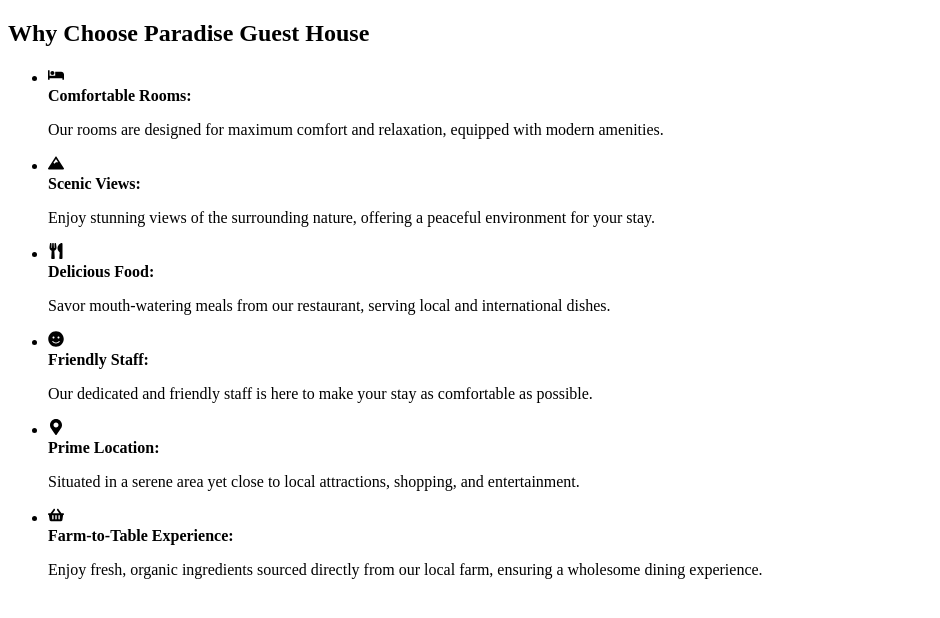
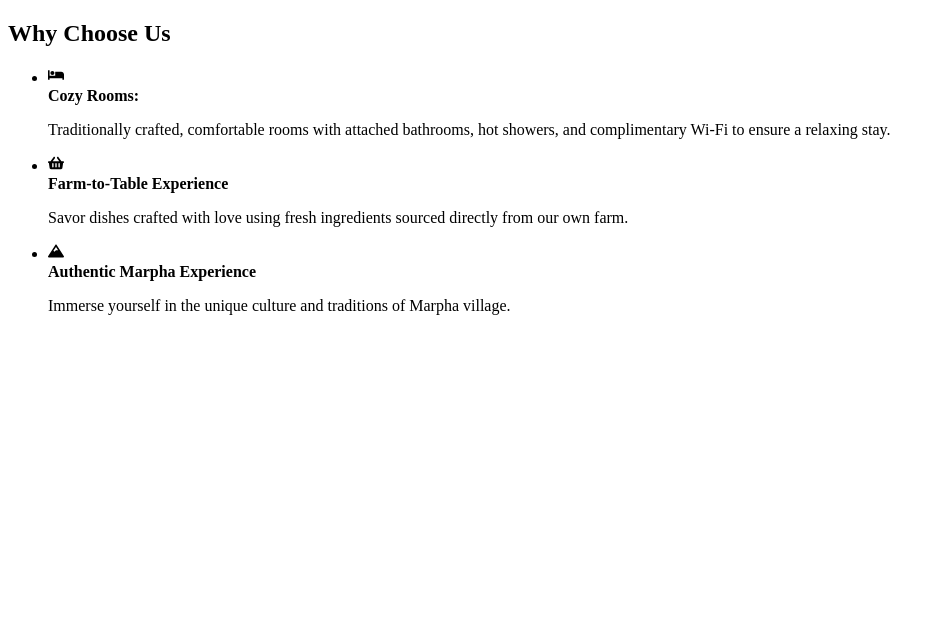
Before and after one commit to LamsalApil5/HOTEL_FRONTEND, a Next.js app: page /Home/WhyChooseSection in a window 1280 px wide. Shown: the top 618 px of the page, without its empty margins (0-940 px from the left). Built offline with nearby package versions, Linux system fonts and the light colour scheme.

Commit message:
Update home page

```diff
--- a/src/pages/Home/HLocation.tsx
+++ b/src/pages/Home/HLocation.tsx
@@ -1,5 +1,5 @@
 import { motion } from "framer-motion"; // Import motion from framer-motion
-import map from "../../image/Location.png";
+import map from "../../image/marpha.jpg";
 
 const Location = () => {
   return (
@@ -9,14 +9,14 @@
       animate={{ opacity: 1 }} // Final state (fully visible)
       transition={{ duration: 0.8 }} // Duration for the fade-in effect
     >
-      <h3 className="text-black text-2xl md:text-4xl mb-6 font-roboto-flex">
+      <h3 className="text-black text-3xl md:text-4xl mb-6 font-roboto-flex">
         Location
       </h3>
       {/* Animate the image */}
       <motion.img
         src={map}
         alt="Map of Marpha"
-        className="mx-auto w-full max-w-2xl sm:max-w-xl md:max-w-lg lg:max-w-lg h-auto"
+        className="mx-auto w-full max-w-2xl sm:max-w-xl md:max-w-lg lg:max-w-full h-auto"
         initial={{ scale: 0.8, opacity: 0 }} // Start smaller and hidden
         animate={{ scale: 1, opacity: 1 }} // Grow to full size and become visible
         transition={{
--- a/src/pages/Home/HeroSection.tsx
+++ b/src/pages/Home/HeroSection.tsx
@@ -6,7 +6,7 @@
   return (
     <div className="relative flex flex-col lg:flex-row items-center justify-between">
       <div className="w-full lg:w-1/2 flex flex-col items-center justify-center text-center px-4 mb-8 lg:mb-0 order-2 lg:order-1">
-        <div className="relative z-10 mt-8 md:mt-0">
+        <div className="relative z-10 mt-16 md:mt-0">
           <motion.h1
             className="text-5xl lg:text-6xl font-roboto-flex mb-6 text-black"
             initial={{ opacity: 0, y: -20 }}
--- a/src/pages/Home/WhyChooseSection.tsx
+++ b/src/pages/Home/WhyChooseSection.tsx
@@ -1,13 +1,6 @@
 import React from "react";
 import { motion } from "framer-motion"; // Import motion from framer-motion
-import {
-  FaBed,
-  FaMountain,
-  FaUtensils,
-  FaSmile,
-  FaMapMarkerAlt,
-  FaShoppingBasket,
-} from "react-icons/fa"; // Import icons
+import { FaBed, FaMountain, FaShoppingBasket } from "react-icons/fa"; // Import icons
 
 const WhyChooseSection: React.FC = () => {
   return (
@@ -18,75 +11,41 @@
       transition={{ duration: 0.5 }} // Duration of the fade-in effect
     >
       <h2 className="text-3xl text-center text-black mb-6 md:mb-12 font-roboto-flex ">
-        Why Choose Paradise Guest House
+        Why Choose Us
       </h2>
       <ul className="list-none grid grid-cols-1 md:grid-cols-2 lg:grid-cols-3 gap-6 text-gray-600 font-lora">
         {/* Item 1 */}
         <li className="flex flex-col items-center text-center space-y-4">
-          <FaBed className="text-yellow-500 text-7xl" />
+          <FaBed className="text-yellow-600 text-7xl" />
           <div>
-            <strong>Comfortable Rooms:</strong>
+            <strong>Cozy Rooms:</strong>
             <p>
-              Our rooms are designed for maximum comfort and relaxation,
-              equipped with modern amenities.
+              Traditionally crafted, comfortable rooms with attached bathrooms,
+              hot showers, and complimentary Wi-Fi to ensure a relaxing stay.
             </p>
           </div>
         </li>
 
-        {/* Scenic Views */}
+        {/* Farm-to-Table Experience */}
         <li className="flex flex-col items-center text-center space-y-4">
-          <FaMountain className="text-yellow-500 text-7xl" />
+          <FaShoppingBasket className="text-yellow-600 text-7xl" />
           <div>
-            <strong>Scenic Views:</strong>
+            <strong>Farm-to-Table Experience</strong>
             <p>
-              Enjoy stunning views of the surrounding nature, offering a
-              peaceful environment for your stay.
+              Savor dishes crafted with love using fresh ingredients sourced
+              directly from our own farm.
             </p>
           </div>
         </li>
 
-        {/* Delicious Food */}
+        {/* Authentic Marpha Experience */}
         <li className="flex flex-col items-center text-center space-y-4">
-          <FaUtensils className="text-yellow-500 text-7xl" />
+          <FaMountain className="text-yellow-600 text-7xl" />
           <div>
-            <strong>Delicious Food:</strong>
+            <strong>Authentic Marpha Experience</strong>
             <p>
-              Savor mouth-watering meals from our restaurant, serving local and
-              international dishes.
-            </p>
-          </div>
-        </li>
-
-        {/* Friendly Staff */}
-        <li className="flex flex-col items-center text-center space-y-4">
-          <FaSmile className="text-yellow-500 text-7xl" />
-          <div>
-            <strong>Friendly Staff:</strong>
-            <p>
-              Our dedicated and friendly staff is here to make your stay as
-              comfortable as possible.
-            </p>
-          </div>
-        </li>
-
-        {/* Prime Location */}
-        <li className="flex flex-col items-center text-center space-y-4">
-          <FaMapMarkerAlt className="text-yellow-500 text-7xl" />
-          <div>
-            <strong>Prime Location:</strong>
-            <p>
-              Situated in a serene area yet close to local attractions,
-              shopping, and entertainment.
-            </p>
-          </div>
-        </li>
-        <li className="flex flex-col items-center text-center space-y-4">
-          <FaShoppingBasket className="text-yellow-500 text-7xl" />
-          <div>
-            <strong>Farm-to-Table Experience:</strong>
-            <p>
-              Enjoy fresh, organic ingredients sourced directly from our local
-              farm, ensuring a wholesome dining experience.
+              Immerse yourself in the unique culture and traditions of Marpha
+              village.
             </p>
           </div>
         </li>
--- a/src/pages/HomePage.tsx
+++ b/src/pages/HomePage.tsx
@@ -3,8 +3,9 @@
 import WhyChooseSection from "./Home/WhyChooseSection";
 import SEO from "./SEO/SEO";
 import logo from "../image/Logo.png";
-import Services from "./Home/Services";
 import { TestimonialSection } from "./Home/TestimonialSection";
+import ThingsToDo from "./Home/ThingsToDo";
+import { DelicaciesSection } from "./Home/DelicaciesSection";
 const HomePage = () => {
   return (
     <>
@@ -20,8 +21,9 @@
       <div className="min-h-screen px-0 lg:px-36">
         <HeroSection />
         <Location />
-        <Services />
         <WhyChooseSection />
+        <ThingsToDo/>
+        <DelicaciesSection/>
         <TestimonialSection />
       </div>
     </>
```
Also changed, not shown: src/pages/Home/DelicaciesSection.tsx (added, +81 -0 lines), src/pages/Home/Testimonial.tsx (+7 -1 lines), src/pages/Home/TestimonialSection.tsx (+40 -20 lines), src/pages/Home/ThingsToDo.tsx (added, +80 -0 lines), src/image/marpha.jpg (added).
